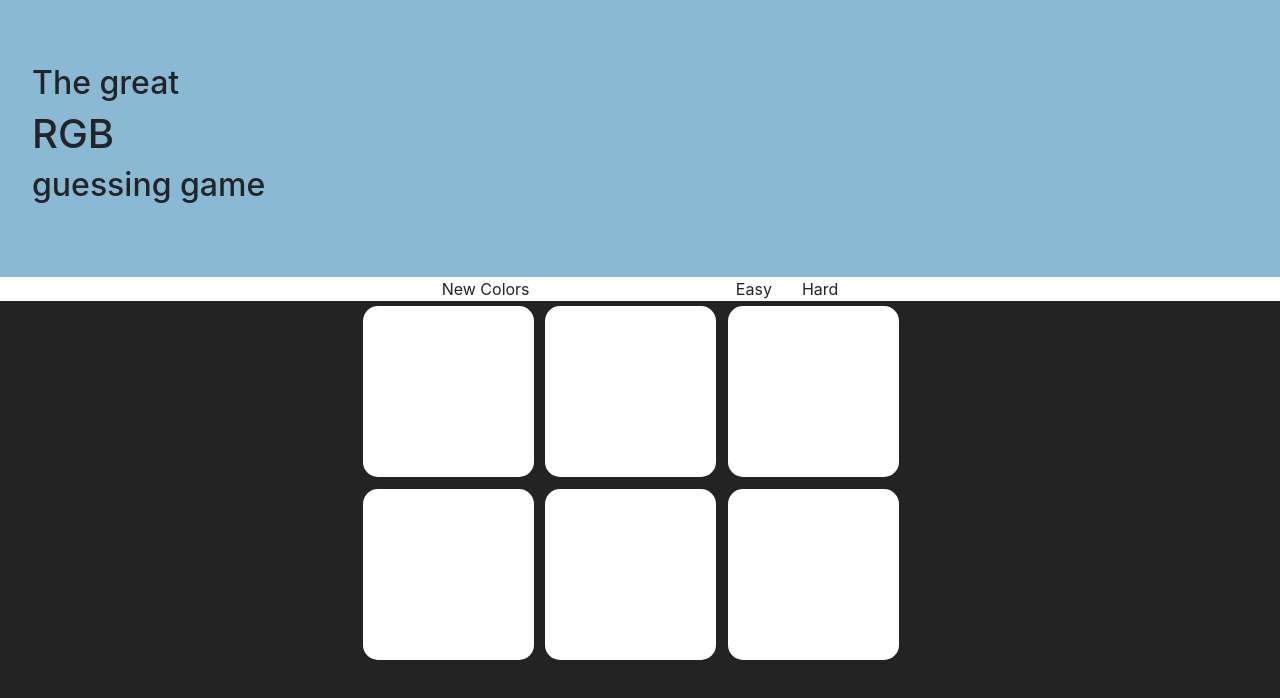
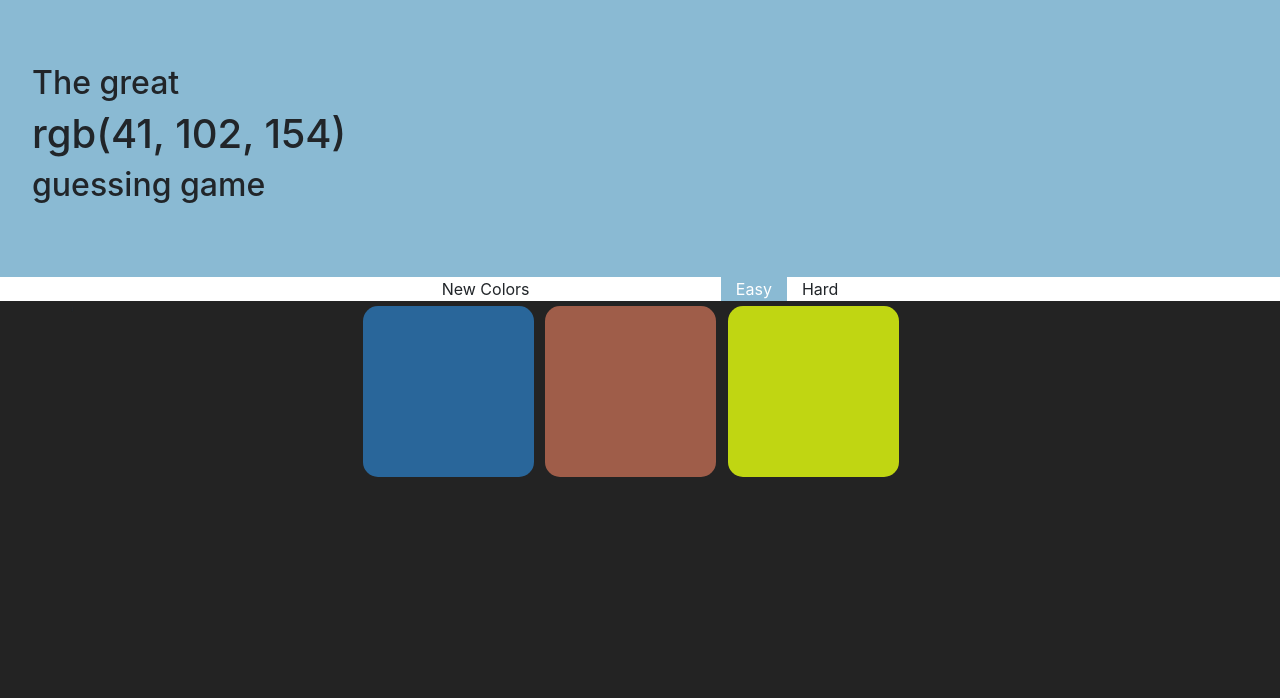
Before and after one commit to milanthakker/WebDevBootCamp, a plain HTML site: page DOMManipulation/RGBGuessingGame/GuessingGame.html in a window 1280 px wide. Both pictures are taken after a click on the element "Easy". Drawn offline with nearby package versions, Linux system fonts and the light colour scheme.

Commit message:
Completed guessing game activities.

```diff
--- a/DOMManipulation/RGBGuessingGame/GuessingGame.css
+++ b/DOMManipulation/RGBGuessingGame/GuessingGame.css
@@ -1,3 +1,12 @@
+/*@keyframes color_change {
+    0%  { background-color: inherit; }
+    100% { background-color: #232323; }
+}
+@-webkit-keyframes color_change {
+    0% { background-color: inherit; }
+    100% { background-color: #232323; }
+}*/
+
 body {
   background-color: #232323;
 }
@@ -20,7 +29,27 @@ body {
   margin: 1%;;
 }
 
-.hoveredMilan {
+.square {
+  border-radius: 15px;
+  background-color: white;
+  width: 30%;
+  padding-top: 30%;
+  margin: 1%;;
+}
+
+.hovered {
   font-style: italic;
-  text-color: grey;
+  color: white;
+  background-color: RGB(138, 186, 211);
 }
+
+.selected {
+  color: white;
+  background-color: RGB(138, 186, 211);
+}
+.square.hidden {
+  background-color: #232323 !important;
+  color: #232323 !important;
+  /*animation: color_change;
+  animation-duration: 2s;*/
+}
--- a/DOMManipulation/RGBGuessingGame/GuessingGame.html
+++ b/DOMManipulation/RGBGuessingGame/GuessingGame.html
@@ -18,8 +18,8 @@
       <div class="col col-sm-4"></div>
       <div id='newColors' class="col col-sm-auto justify-content-center">New Colors</div>
       <div class="col"></div>
-      <div id='Easy' class="col col-sm-auto justify-content-center easy">Easy</div>
-      <div id='Hard' class="col col-sm-auto justify-content-center hard">Hard</div>
+      <div id='Easy' class="col col-sm-auto justify-content-center">Easy</div>
+      <div id='Hard' class="col col-sm-auto justify-content-center selected">Hard</div>
       <div class="col col-sm-4"></div>
     </div>
   </div>
--- a/DOMManipulation/RGBGuessingGame/GuessingGame.js
+++ b/DOMManipulation/RGBGuessingGame/GuessingGame.js
@@ -1,33 +1,84 @@
+var difficulty = true;
+var answer;
+
+easyRow = document.querySelector('.easyRow');
+hardRow = document.querySelector('.hardRow');
+
 colorButtons = document.querySelectorAll('.square');
+restartButton = document.querySelector('#newColors');
 easySelect = document.querySelector('#Easy');
 hardSelect = document.querySelector('#Hard');
 
 for (var i = 0; i < 6; i++) {
-  console.log(i);
-  colorButtons[i].addEventListener('click', compareColor);
+  colorButtons[i].addEventListener('click', checkAnswer);
 }
 
+restartButton.addEventListener('click', newGame);
+restartButton.addEventListener('mouseover', hoverMenuItem);
+restartButton.addEventListener('mouseout', unHoverMenuItem);
+
 easySelect.addEventListener('click', easyMode);
+easySelect.addEventListener('mouseover', hoverMenuItem);
+easySelect.addEventListener('mouseout', unHoverMenuItem);
+
 hardSelect.addEventListener('click', hardMode);
-easySelect.addEventListener('mouseover', hoverMenuItem);
 hardSelect.addEventListener('mouseout', unHoverMenuItem);
+hardSelect.addEventListener('mouseover', hoverMenuItem);
 
-function compareColor() {
-  console.log(this.id);
+newGame();
+
+function newGame() {
+  for (var i = 0; i < 6; i++) {
+    colorButtons[i].classList.remove('hidden');
+    colorButtons[i].style.background = randomColor();
+  }
+
+  if (difficulty) {
+    easySelect.classList.remove('selected');
+    correct = Math.floor(Math.random() * 6);
+  }  else {
+    hardSelect.classList.remove('selected');
+    correct = Math.floor(Math.random() * 3);
+  }
+
+  answer = document.querySelector('#square' + (correct + 1));
+  document.querySelector('#key').textContent = answer.style.background;
+}
+
+function randomColor() {
+  colorR = Math.floor(Math.random() * 255);
+  colorG = Math.floor(Math.random() * 255);
+  colorB = Math.floor(Math.random() * 255);
+  return ('RGB(' + colorR + ',' + colorG + ',' + colorB + ')');
+}
+
+function checkAnswer() {
+  if (this === answer) {
+    alert('Correct');
+  } else {
+    console.log('wrong');
+    this.classList.add('hidden');
+  }
 }
 
 function hoverMenuItem() {
-  console.log(this.id + 'hovered');
+  this.classList.add('hovered');
 }
 
 function unHoverMenuItem() {
-  console.log(this.id + 'unhovered');
+  this.classList.remove('hovered');
 }
 
 function easyMode() {
-  console.log('hello');
+  difficulty = false;
+  hardRow.style.display = 'none';
+  this.classList.add('selected');
+  newGame();
 }
 
 function hardMode() {
-  console.log('Goodbye');
+  difficulty = true;
+  hardRow.style.display = '';
+  this.classList.add('selected');
+  newGame();
 }
```
